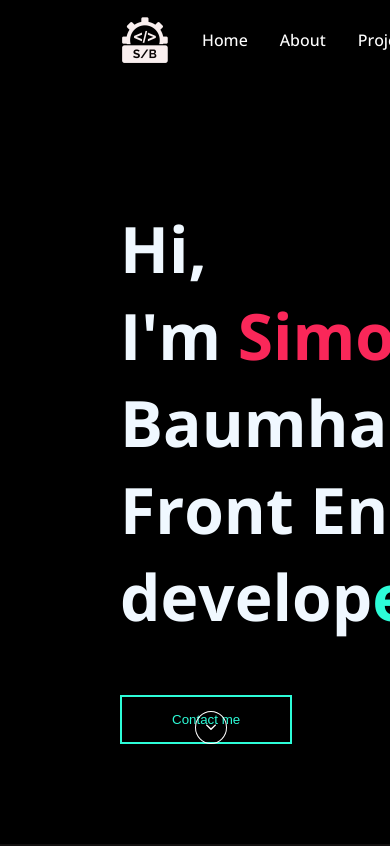
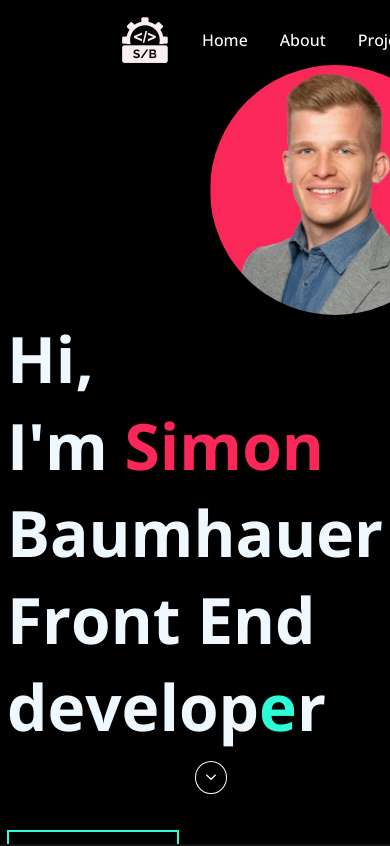
Before and after one commit to simon-baumhauer/simonbaumhauer.ch, an Angular app: page / in a window 390 px wide. Shown: the top 846 px of the page. Built offline with nearby package versions, Linux system fonts and the light colour scheme.

Commit message:
responsivness added

```diff
--- a/src/app/data-protection/data-protection.component.html
+++ b/src/app/data-protection/data-protection.component.html
@@ -24,6 +24,6 @@ Durch die Nutzung dieser Website erklären Sie sich mit der Erhebung, Verarbeitu
 
 
 <h2>Änderungen</h2>
-Wir können diese Datenschutzerklärung jederzeit ohne Vorankündigung anpassen. Es gilt die jeweils aktuelle, auf unserer Website publizierte Fassung. Soweit die Datenschutzerklärung Teil einer Vereinbarung mit Ihnen ist, werden wir Sie im Falle einer Aktualisierung über die Änderung per E-Mail oder auf andere geeignete Weise informieren.
+Wir können diese Datenschutzerklärung jederzeit ohne Vorankündigung anpassen. Es gilt die jeweils aktuelle, auf unserer Website publizierte Fassung. Soweit die Datenschutzerklärung Teil einer Vereinbarung mit Ihnen ist, werden wir Sie im Falle einer Aktualisierung über die Änderung per E-Mail oder auf andere geeignete Weise informieren.<br>
 
 Quelle: SwissAnwalt
--- a/src/app/imprint/imprint.component.html
+++ b/src/app/imprint/imprint.component.html
@@ -6,7 +6,7 @@
 
 <p>
     Simon baumhauer<br>
-    Kluggasse 10 Top4<br>
+    Kluggasse 10<br>
     8640 Rapperswil-Jona<br>
     Schweiz
 </p>
--- a/src/app/projects/projects.component.scss
+++ b/src/app/projects/projects.component.scss
@@ -10,13 +10,13 @@
 
     h2 {
         color: white;
+        font-size: 36px;
     }
 
     .projects-container {
         display: flex;
         max-width: 800px;
         flex-wrap: wrap;
-        margin: 0px 300px;
         justify-content: center;
     }
 
--- a/src/app/slidehsow/slidehsow.component.html
+++ b/src/app/slidehsow/slidehsow.component.html
@@ -7,12 +7,12 @@
     Hi,<br>
     I'm <span class="first-name">Simon</span> Baumhauer <br>
     Front End develop<span style="color: rgb(45, 252, 216);">e</span>r
+    <button>
+      <a>Contact me</a>
+     </button>
   </p>
   <img class="profile-picture" src="../assets/img/profile-picture_1.png" alt="">
 </div>
-    <button>
-     <a>Contact me</a>
-    </button>
     <button class="slide-down-btn">
       <a href="" >
         <img src="../assets/img/Chervron.svg" alt="" (click)="scrollToIdRef(target)">
--- a/src/app/slidehsow/slidehsow.component.scss
+++ b/src/app/slidehsow/slidehsow.component.scss
@@ -37,8 +37,7 @@ animation: zoomIn 8s ease;
     align-items: center;
 
     p {
-        margin-left: 120px;
-        margin-right: 120px;
+        margin: 0px 120px;
         max-width: 1200px;
         color: aliceblue;
         font-size: 64px;
@@ -48,10 +47,9 @@ animation: zoomIn 8s ease;
     .profile-picture {
         width: 400px;
         height: 400px;
-        max-height: 400px;
         border-radius: 100%;
         margin-right: 120px;
-        max-height: 100%;
+
     }
 
     .first-name {
@@ -65,9 +63,9 @@ animation: zoomIn 8s ease;
         background-color: transparent;
         color: rgb(45, 252, 216);
         cursor: pointer;
-        position: absolute;
-        bottom: 100px;
-        left: 120px;
+        display: block;
+        margin-top: 80px;
+
 
         &:hover {
             background-color: rgb(45, 252, 216);
@@ -83,6 +81,7 @@ animation: zoomIn 8s ease;
         border: white 1px solid;
         border-radius: 50%;
         padding: 8px 10px;
+        bottom: 50px;
 
         img {
             width: 10px;
@@ -90,3 +89,28 @@ animation: zoomIn 8s ease;
     }
 
 }
+
+
+@media only screen and (max-width: 1150px) {
+    .firstRow {
+        display: flex;
+        flex-direction: column-reverse;
+        align-items: center;
+     }
+
+     .profile-picture {
+        max-height: 250px;
+        max-width: 250px;
+        margin: 40px 0px 0px 400px;
+    }
+  }
+
+  @media only screen and (max-width: 870px) {
+    .profile-picture {
+       margin: 100px 0px 0px 400px;
+   }
+
+   button {
+      margin-top: 0px;
+   }
+ }
--- a/src/app/slidehsow/slidehsow.component.ts
+++ b/src/app/slidehsow/slidehsow.component.ts
@@ -20,7 +20,6 @@ export class SlidehsowComponent implements OnInit {
   }
 
   scrollToIdRef(element): void {
-
     element.scrollIntoView({behavior: "smooth", block: "start", inline: "nearest"});
 }
 
```
